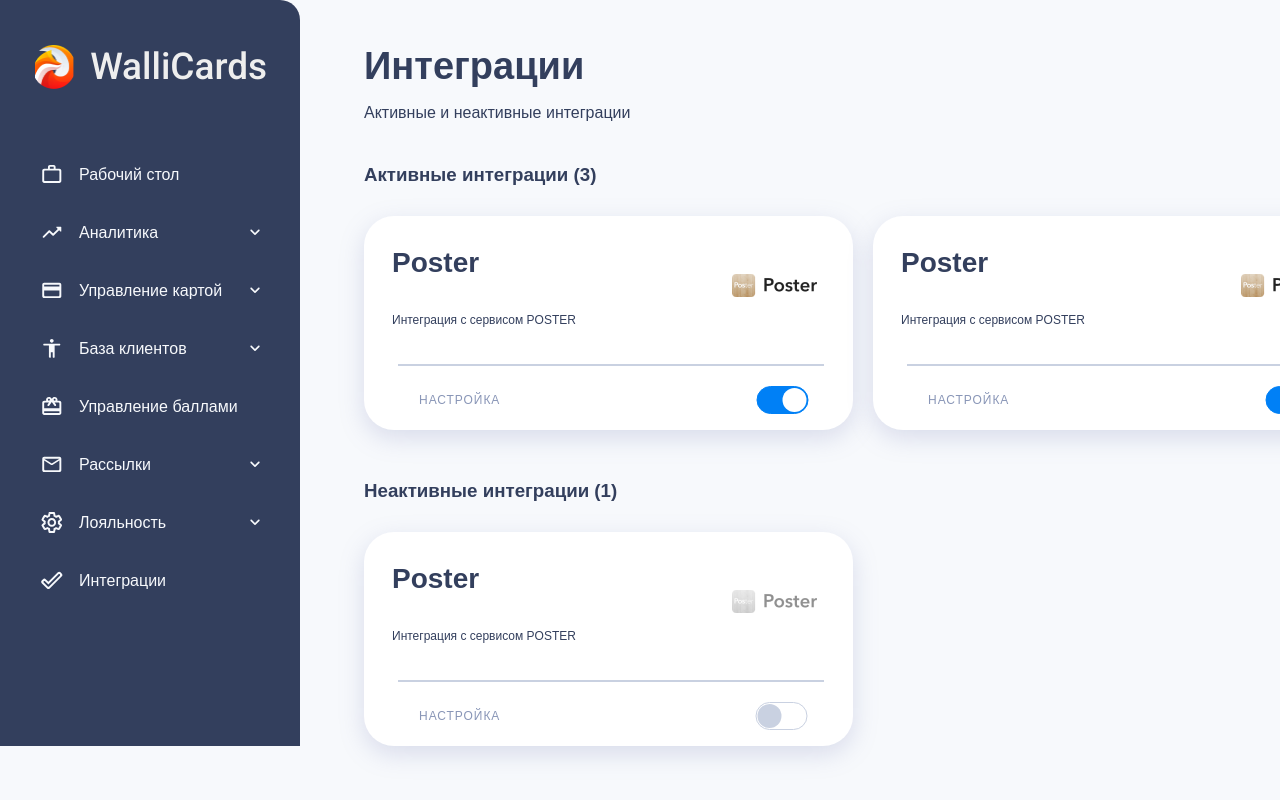
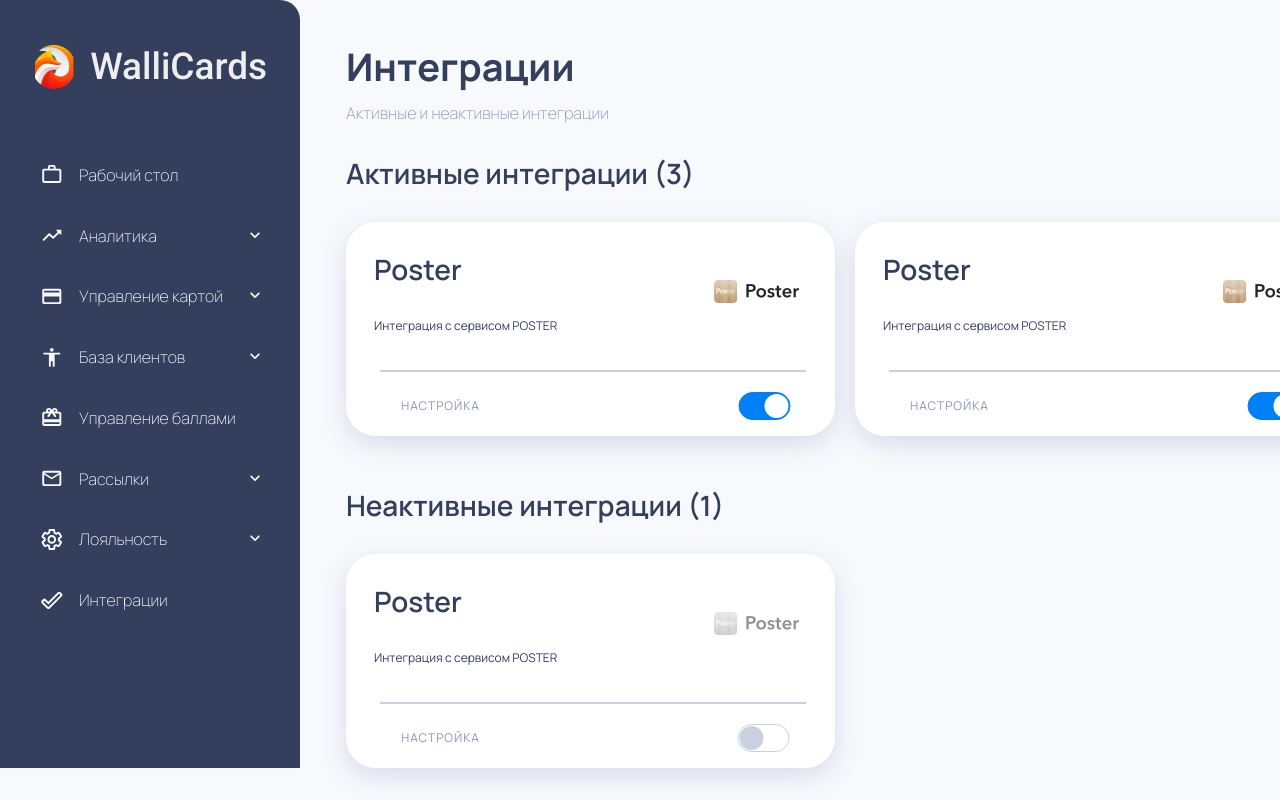
Before and after one commit to andreichayeuski/fox-cards, a Vue app: page / in a window 1280 px wide. Shown: the top 800 px of the page. Built offline with nearby package versions, Linux system fonts and the light colour scheme.

Commit message:
Final styles for main page and side bar

```diff
--- a/public/index.html
+++ b/public/index.html
@@ -8,7 +8,7 @@
   <link rel="icon" href="<%= BASE_URL %>favicon.ico">
   <link rel="preconnect" href="https://fonts.googleapis.com">
   <link rel="preconnect" href="https://fonts.gstatic.com" crossorigin>
-  <link href="https://fonts.googleapis.com/css2?family=Manrope:wght@1&family=Roboto:wght@500&display=swap" rel="stylesheet">
+  <link href="https://fonts.googleapis.com/css2?family=Manrope:wght@200;400;600;700&family=Roboto:wght@500&display=swap" rel="stylesheet">
   <title>
     WallyCards
   </title>
--- a/src/styles/main.scss
+++ b/src/styles/main.scss
@@ -58,7 +58,7 @@ body {
 
             .tab {
                 width: 250px;
-                height: 38px;
+                height: 40.75px;
                 margin: 0px 26px;
                 padding: 10px;
                 gap: 1em;
@@ -91,10 +91,11 @@ body {
     }
 
     .page {
-        margin-left: 5%;
+        margin-left: 46px;
 
         header {
             margin-top: 40px;
+            margin-bottom: 30px;
             top: 0;
             display: block;
             width: 100%;
@@ -106,10 +107,14 @@ body {
                 font-size: 38px;
                 line-height: 52px;
             }
+
+            .page-description {
+                color: $description;
+            }
         }
 
         .page-content {
-            margin-top: 40px;
+            margin-top: 30px;
             width: 100%;
         }
     }
@@ -118,6 +123,10 @@ body {
 .integrations {
     h3 {
         margin-bottom: 30px;
+        font-style: normal;
+        font-weight: 600;
+        font-size: 28px;
+        line-height: 38px;
     }
 
     .active-integrations,
@@ -176,7 +185,7 @@ body {
         .integration-splitter {
             width: 424px;
             height: 0px;
-            border: 1px solid #c9d1e1;
+            border: 0.5px solid #c9d1e1;
             margin: 20px 5.5px;
         }
 
--- a/src/styles/variables.scss
+++ b/src/styles/variables.scss
@@ -1,2 +1,3 @@
 $primary: #F7F9FC;
 $secondary: #333F5D;
+$description: #8996B7;
```
